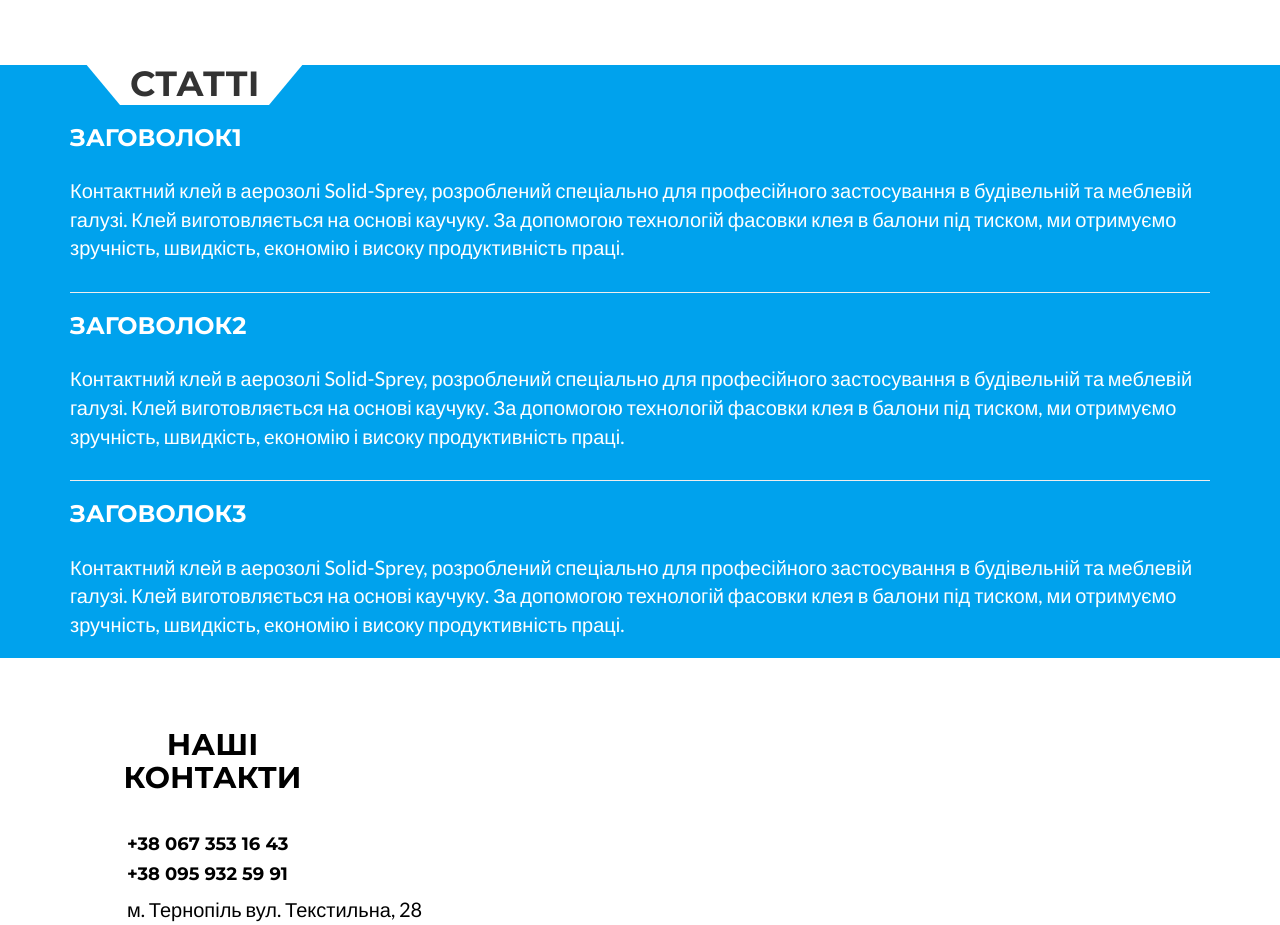
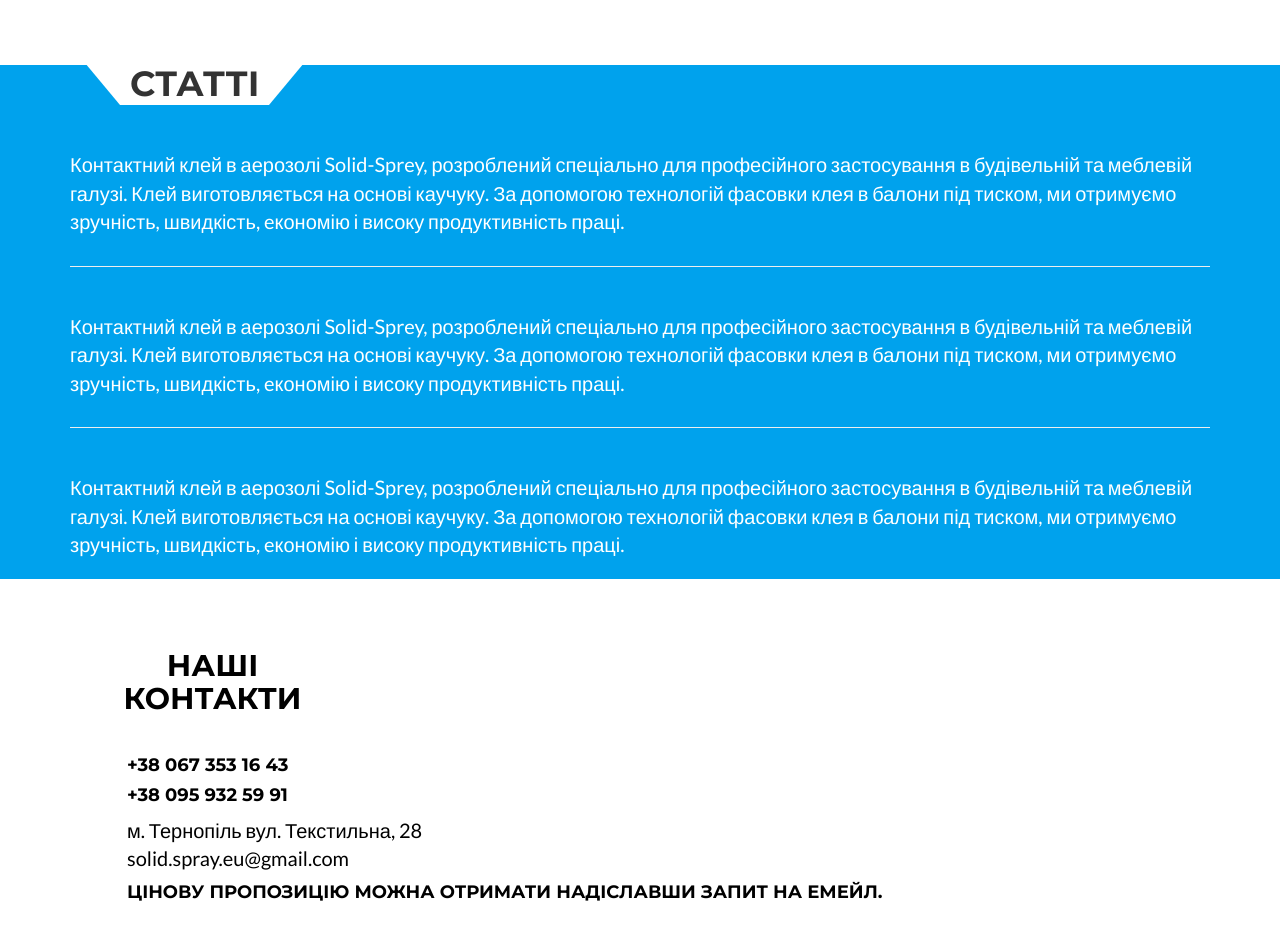
Before and after one commit to apaukraine/solidspray, a website: page index.html in a window 1280 px wide. Shown: the part 3700-4625 px from the top of the page. Drawn offline with nearby package versions, Linux system fonts and the light colour scheme.

Commit message:
changed header in pages

```diff
--- a/index.html
+++ b/index.html
@@ -305,7 +305,7 @@
           </div>
             <div class="row">
                 <div style="padding-bottom: 25px;" class="col-sm-12">
-                  <h2 style="color: white; font-size: 24px;">Заговолок1</h2>
+                  <!--h2 style="color: white; font-size: 24px;">Заговолок1</h2-->
                 </div>
                 <div class="col-sm-12">
                     <p style="color:white; font-size: 20px;">
@@ -320,7 +320,7 @@
             <hr>
             <div class="row">
                 <div style="padding-bottom: 25px;" class="col-sm-12">
-                  <h2 style="color: white; font-size: 24px;">Заговолок2</h2>
+                  <!--h2 style="color: white; font-size: 24px;">Заговолок2</h2-->
                 </div>
                 <div class="col-sm-12">
                     <p style="color:white; font-size: 20px;">
@@ -335,7 +335,7 @@
             <hr>
             <div class="row">
                 <div style="padding-bottom: 25px;" class="col-sm-12">
-                  <h2 style="color: white; font-size: 24px;">Заговолок3</h2>
+                  <!--h2 style="color: white; font-size: 24px;">Заговолок3</h2-->
                 </div>
                 <div class="col-sm-12">
                     <p style="color:white; font-size: 20px;">
```
